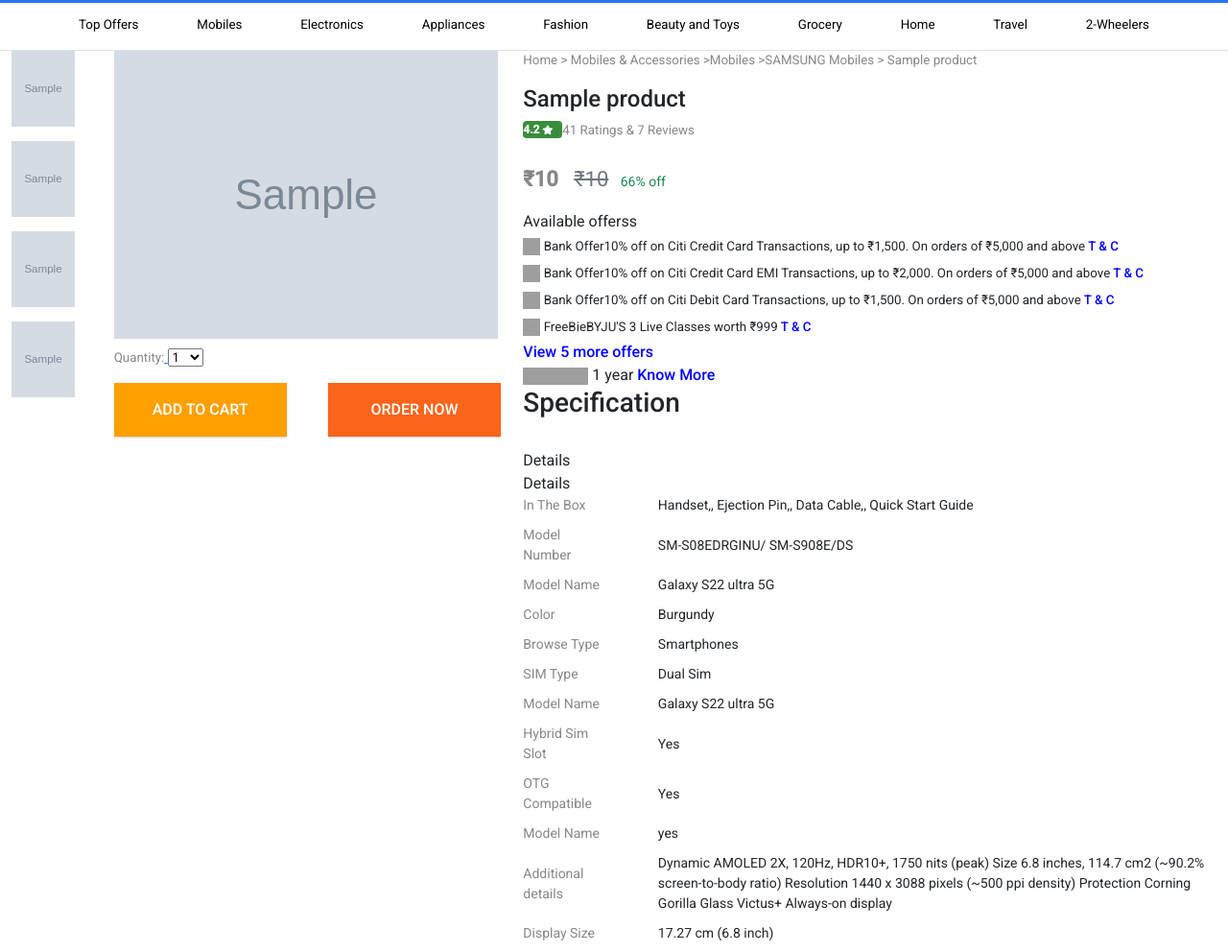
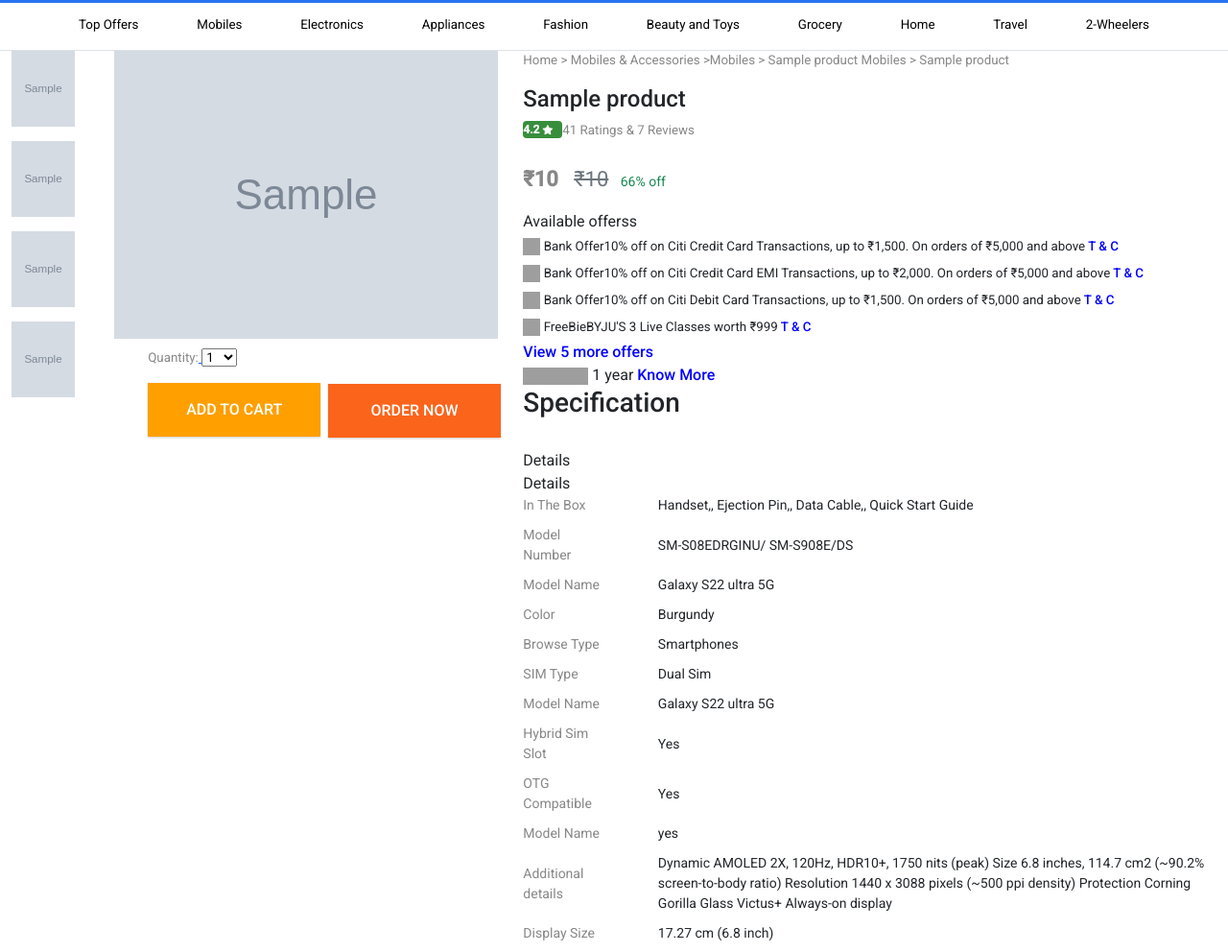
Before and after one commit to shaunbenny24/flipkart-, a Django app: page /product/productdes/1 in a window 1280 px wide. Shown: the part 55-1047 px from the top of the page at 96% size. Run offline with Django 4.2, Linux system fonts and the light colour scheme; tables that the repository leaves empty hold one stand-in row (values such as "Sample post"); grey boxes marked "Sample" are stand-in pictures; some libraries are stand-ins or nearby versions; grey boxes are pictures that could not be loaded.

Commit message:
initiated changes pushhed by other branches

```diff
--- a/flipkart/static/css/productdescrip.css
+++ b/flipkart/static/css/productdescrip.css
@@ -25,9 +25,9 @@
   height: 10%;
   padding-bottom: 15px;
  }
- /* .center img{
-margin-left: 100px;
- } */
+ .center img{
+margin:0 auto;
+ }
 
 .res{
   padding-top: 10px;
@@ -45,7 +45,7 @@ margin-left: 100px;
   min-width: 180px;
   font-size: 16px;
   font-weight: 500;
-  margin-top: 11px;
+  margin-top: 12px;
 
 }
 
--- a/flipkart/templates/product/productdetail.html
+++ b/flipkart/templates/product/productdetail.html
@@ -60,7 +60,7 @@
     <div class="row">
 
 
-
+        <p class="col-1"></p>
                 <a class="col-4 res"  href="{% url 'cart'  %}">
            <div >
             <form action="{% url 'cart_add' productdetail.id %} " method="post" >
@@ -73,9 +73,9 @@
                <button id="place1">ADD TO CART</button>
 
             </div></a>
-            <p class="col-2"></p>
+            <p class="col-1"></p>
 
-            <a class="col-4 res ponse" href="{% url 'cart' %}">     <div >
+            <a class="col-5 res ponse" href="{% url 'cart' %}">     <div >
                 <span class="_3iRXzi"></span>
                 <br>
                 <button id="place">ORDER NOW</button>
@@ -84,7 +84,7 @@
     </div>
 </div>
 <div class=" container-fluid col-12 col-lg-7 col-mg-12" >
-    <p>Home > Mobiles & Accessories >Mobiles >SAMSUNG Mobiles
+    <p>Home > Mobiles & Accessories >Mobiles > {{productdetail.companybname}} Mobiles
        > {{productdetail.title}}</p>
        <h4>{{productdetail.title}}</h4>
      <div class="rat">
```
